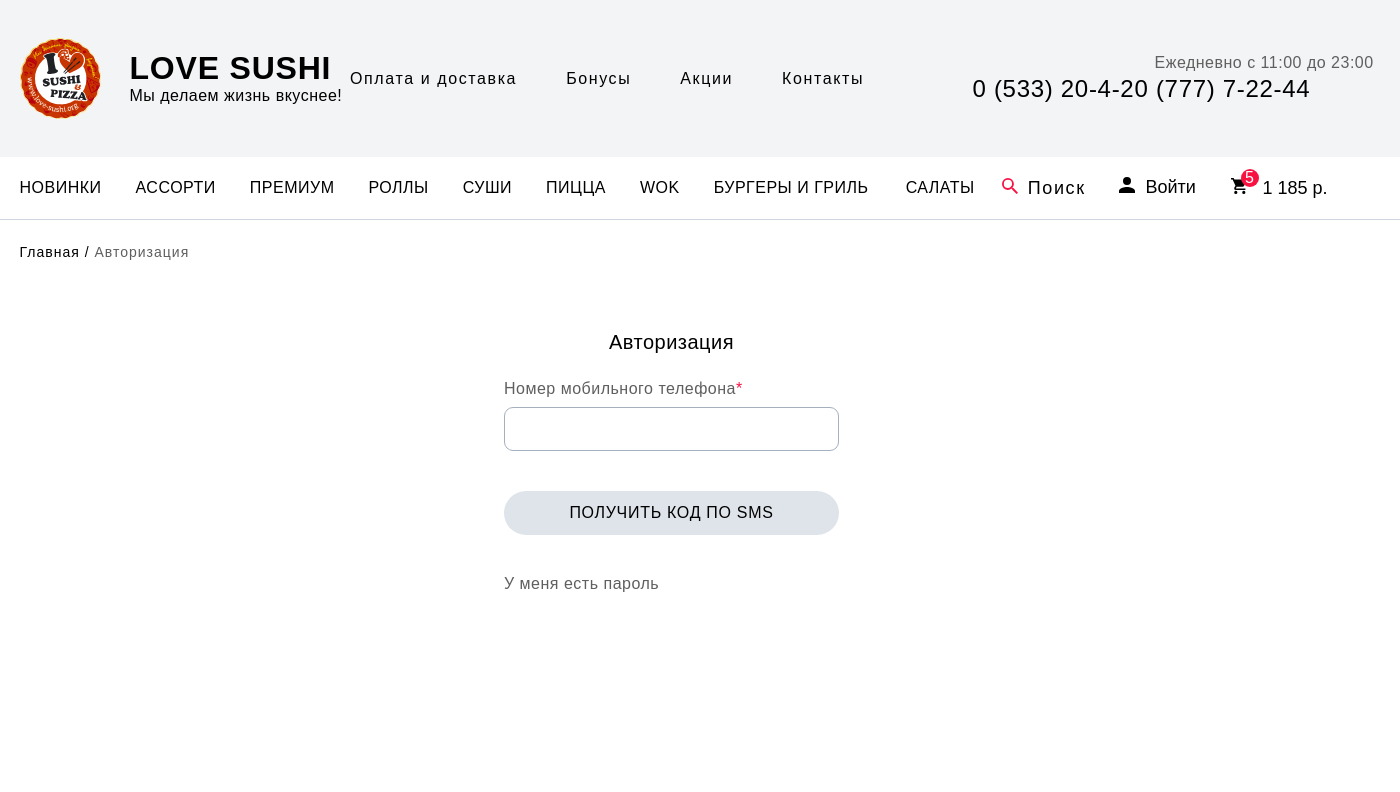
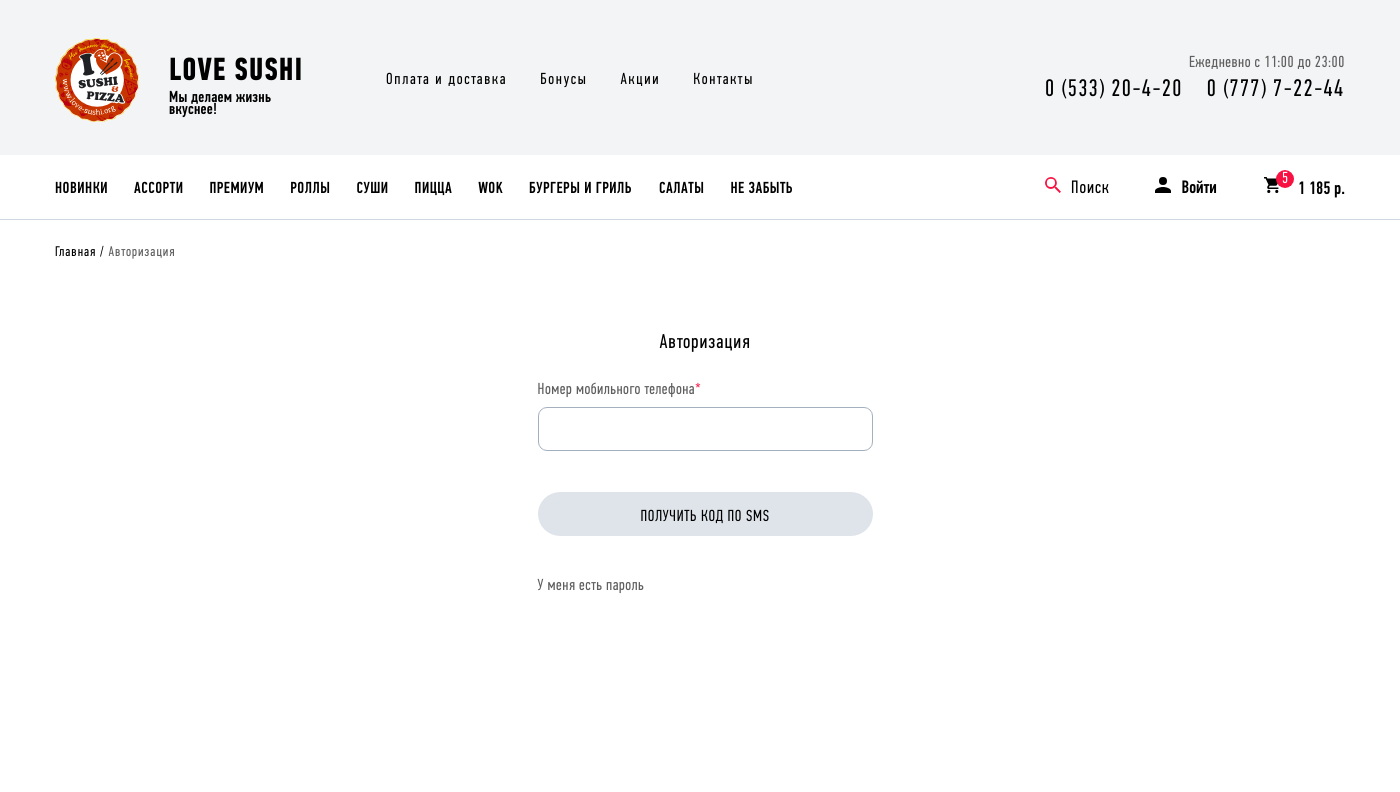
Before and after one commit to Vlad991/Sushi, a PHP site: page / in a window 1400 px wide. Shown: the top 792 px of the page. Run offline with PHP 8.4, Linux system fonts and the light colour scheme.

Commit message:
Add original fonts

```diff
--- a/css/main.css
+++ b/css/main.css
@@ -10,7 +10,22 @@
 
 @font-face {
     font-family: 'PF Din Text Comp Pro Medium';
-    src: url("../font/PF Din Text Comp Pro Medium.ttf");
+    src: url("../font/pfdintextcomppro-medium.ttf");
+}
+
+@font-face {
+    font-family: 'Century Gothic Bold';
+    src: url("../font/centurygothicbold.ttf");
+}
+
+@font-face {
+    font-family: 'SF UI Text Regular';
+    src: url("../font/sfuitextregular.otf");
+}
+
+@font-face {
+    font-family: 'SF UI Text Semibold';
+    src: url("../font/sfuitextsemibold.ttf");
 }
 
 html, body, div, span, applet, object, iframe, h1, h2, h3, h4, h5, h6, p, blockquote, pre, a, abbr, acronym, address, big, cite, code, del, dfn, em, img, ins, kbd, q, s, samp, small, strike, strong, sub, sup, tt, var, b, u, i, center, dl, dt, dd, ol, ul, li, fieldset, form, label, legend, table, caption, tbody, tfoot, thead, tr, th, td, article, aside, canvas, details, embed, figure, figcaption, footer, header, hgroup, menu, nav, output, ruby, section, summary, time, mark, audio, video {
@@ -22,7 +37,7 @@ html, body, div, span, applet, object, iframe, h1, h2, h3, h4, h5, h6, p, blockq
     vertical-align:baseline;
     list-style: none;
     text-decoration: none;
-    font-family: sans-serif;
+    font-family: "PF Din Text Comp Pro Regular";
 }
 
 /*.........................Main styles...........................................*/
@@ -36,7 +51,7 @@ html, body, div, span, applet, object, iframe, h1, h2, h3, h4, h5, h6, p, blockq
 }
 
 .container__fixed {
-    width: 1361px;
+    width: 1290px;
     margin: 0 auto;
 }
 
@@ -48,39 +63,42 @@ html, body, div, span, applet, object, iframe, h1, h2, h3, h4, h5, h6, p, blockq
 .header {
     background: #F3F4F6;
     padding: 38px 0;
+    height: 79px;
 }
 
 .header__logo {}
 
 .logo {
-    width: 330px;
+    width: 264px;
 }
 
 .logo__img {}
 
 .logo__title {
     width: 220px;
-    font-family: sans-serif;
-    padding: 12px 0;
+    padding: 15px 0 0;
+    margin-left: 30px;
 }
 
 .logo__heading {
-    /* font-family: "PF Din Text Comp Pro Bold"; */
+    font-family: "PF Din Text Comp Pro Bold", sans-serif;
     font-size: 32px;
     font-weight: bold;
-    letter-spacing: 0.8px;
+    letter-spacing: 1px;
+    line-height: 38px;
 }
 
 .logo__subheading {
-    /* font-family: "PF Din Text Comp Pro Medium"; */
+    font-family: "PF Din Text Comp Pro Medium", sans-serif;
     font-size: 16px;
-    letter-spacing: 0.5px;
+    letter-spacing: 0.2px;
+    line-height: 12px;
 }
 
 .header__menu {}
 
 .menu {
-    width: 514px;
+    width: 368px;
     height: 100%;
 }
 
@@ -89,17 +107,17 @@ html, body, div, span, applet, object, iframe, h1, h2, h3, h4, h5, h6, p, blockq
 .menu__link {
     display: block;
     height: 100%;
-    line-height: 81px;
+    line-height: 84px;
     font-size: 16px;
-    letter-spacing: 1.6px;
+    letter-spacing: 1.7px;
 }
 
 .header__contact {
-    margin-left: 105px;
+    margin-left: 183px;
 }
 
 .contact {
-    width: 411px;
+    width: 341px;
 }
 
 .contact::before {
@@ -113,12 +131,16 @@ html, body, div, span, applet, object, iframe, h1, h2, h3, h4, h5, h6, p, blockq
 
 .contact__item {
     font-size: 24px;
-    margin-left: 3px;
-    letter-spacing: 0.7px;
+    margin-left: 21px;
+    letter-spacing: 1.3px;
+}
+
+.contact__item_first {
+    margin-left: 41px;
 }
 
 .navigation {
-    height: 62px;
+    height: 64px;
     border-bottom: #CED6E0 1px solid;
     background: #fff;
 }
@@ -135,39 +157,35 @@ html, body, div, span, applet, object, iframe, h1, h2, h3, h4, h5, h6, p, blockq
 .link-search {}
 
 .menu_nav {
-    height: 62px;
+    height: 64px;
     width: 100%;
 }
 
 .menu__link_nav {
-    line-height: 62px;
+    line-height: 66px;
     letter-spacing: 0.5px;
-    /* font-family: "PF Din Text Comp Pro Medium"; */
-    font-family: sans-serif;
+    font-family: "PF Din Text Comp Pro Medium", sans-serif;
 }
 
-.menu__link_search {
+.search {
     width: 87px;
-    line-height: 62px;
+    line-height: 67px;
     font-size: 18px;
+    letter-spacing: 1px;
 }
 
-.menu__link_search::before {
+.search::before {
     content: url("../img/header/loupe.svg");
     display: inline-block;
     margin-right: 10px;
 }
 
 .menu__item_nav {
-    margin-left: 34px;
-}
-
-.menu__item_search {
-    margin-left: 27px;
+    margin-left: 26px;
 }
 
 .menu__link_burgers {
-    width: 158px;
+    width: 104px;
 }
 
 .menu__item_nav:first-child {
@@ -175,18 +193,17 @@ html, body, div, span, applet, object, iframe, h1, h2, h3, h4, h5, h6, p, blockq
 }
 
 .navigation__enter {
-    margin-right: 53px;
 }
 
 .enter {
-    width: 209px;
+    width: 300px;
 }
 
 .login {
-    /* font-family: "PF Din Text Comp Pro Medium"; */
+    font-family: "PF Din Text Comp Pro Medium", sans-serif;
     font-size: 18px;
-    line-height: 61px;
-    width: 81px;
+    line-height: 65px;
+    width: 87px;
 }
 
 .login::before {
@@ -200,8 +217,8 @@ html, body, div, span, applet, object, iframe, h1, h2, h3, h4, h5, h6, p, blockq
 }
 
 .basket {
-    width: 97px;
-    padding: 21px 0;
+    width: 81px;
+    padding: 22px 0;
 }
 
 .basket__img {}
@@ -220,13 +237,13 @@ html, body, div, span, applet, object, iframe, h1, h2, h3, h4, h5, h6, p, blockq
     text-align: center;
     color: #fff;
     position: absolute;
-    top: -9px;
-    right: -12px;
+    top: -7px;
+    right: -14px;
     z-index: 100;
 }
 
 .basket__amount {
-    /* font-family: "PF Din Text Comp Pro Medium"; */
+    font-family: "PF Din Text Comp Pro Medium", sans-serif;
     font-size: 18px;
 }
 
@@ -237,10 +254,13 @@ html, body, div, span, applet, object, iframe, h1, h2, h3, h4, h5, h6, p, blockq
     top: 0;
 }
 
-.email-not-found {background: #F2DEDE;height: 45px;display: none;}
+.email-not-found {
+    background: #F2DEDE;height: 45px;
+    display: none;
+}
 
 .email-not-found__message {
-    /* font-family: "PF Din Text Comp Pro Regular"; */
+    font-family: "PF Din Text Comp Pro Regular", sans-serif;
     color: #5F5F5F;
     line-height: 45px;
 }
@@ -259,7 +279,7 @@ html, body, div, span, applet, object, iframe, h1, h2, h3, h4, h5, h6, p, blockq
 }
 
 .new-password-sended__message {
-    /* font-family: "PF Din Text Comp Pro Regular"; */
+    font-family: "PF Din Text Comp Pro Regular", sans-serif;
     color: #5F5F5F;
     line-height: 45px;
 }
@@ -270,16 +290,19 @@ html, body, div, span, applet, object, iframe, h1, h2, h3, h4, h5, h6, p, blockq
     margin-top: 24px;
 }
 
-.location {font-size: 14px;letter-spacing: 1px;}
+.location {
+    font-size: 14px;
+    letter-spacing: 1px;
+}
 
 .location__main {
-    /* font-family: "PF Din Text Comp Pro Regular"; */
+     font-family: "PF Din Text Comp Pro Regular", sans-serif;
 }
 
 .location__slash {}
 
 .location__sub {
-    /* font-family: "PF Din Text Comp Pro Regular"; */
+    font-family: "PF Din Text Comp Pro Regular", sans-serif;
     color: #5F5F5F;
 }
 
@@ -288,7 +311,7 @@ html, body, div, span, applet, object, iframe, h1, h2, h3, h4, h5, h6, p, blockq
 
 .container__authorization {
     position: absolute;
-    left: 36%;
+    left: 38.4%;
     top: 331px;
 }
 
@@ -311,9 +334,9 @@ html, body, div, span, applet, object, iframe, h1, h2, h3, h4, h5, h6, p, blockq
 
 .authorization__header {
     text-align: center;
-    /* font-family: "PF Din Text Comp Pro Regular"; */
+    font-family: "PF Din Text Comp Pro Regular", sans-serif;
     font-size: 20px;
-    letter-spacing: 0.5px;
+    letter-spacing: 1px;
 }
 
 .authorization__number {margin-top: 26px;}
@@ -321,11 +344,11 @@ html, body, div, span, applet, object, iframe, h1, h2, h3, h4, h5, h6, p, blockq
 .number {}
 
 .number__title {
-    /* font-family: "PF Din Text Comp Pro Regular"; */
+    font-family: "PF Din Text Comp Pro Regular", sans-serif;
     font-size: 16px;
     color: #5F5F5F;
     letter-spacing: 0.5px;
-    margin-bottom: 9px;
+    margin-bottom: 7px;
 }
 
 .number__title::after {
@@ -343,12 +366,12 @@ html, body, div, span, applet, object, iframe, h1, h2, h3, h4, h5, h6, p, blockq
     border: #A4B0BE 1px solid;
     border-radius: 9px;
     padding: 9px 13px;
-    /* font-family: "PF Din Text Comp Pro Medium"; */
+    font-family: "PF Din Text Comp Pro Medium", sans-serif;
     font-size: 20px;
 }
 
 .authorization__sms-button {
-    margin: 40px 0;
+    margin: 41px 0;
 }
 
 .button {
@@ -358,14 +381,15 @@ html, body, div, span, applet, object, iframe, h1, h2, h3, h4, h5, h6, p, blockq
     border-radius: 22px;
     background: #DFE4EA;
     border: none;
-    /* font-family: "PF Din Text Comp Pro Regular"; */
+    font-family: "PF Din Text Comp Pro Regular", sans-serif;
     font-size: 16px;
     letter-spacing: 0.7px;
     text-transform: uppercase;
+    line-height: 48px;
 }
 
 .authorization__footer {
-    /* font-family: "PF Din Text Comp Pro Regular"; */
+    font-family: "PF Din Text Comp Pro Regular", sans-serif;
     color: #5F5F5F;
     letter-spacing: 0.5px;
 }
@@ -378,7 +402,7 @@ html, body, div, span, applet, object, iframe, h1, h2, h3, h4, h5, h6, p, blockq
 
 .password__title {
     margin-top: 20px;
-    /* font-family: "PF Din Text Comp Pro Regular"; */
+    font-family: "PF Din Text Comp Pro Regular", sans-serif;
     color: #5F5F5F;
     letter-spacing: 0.5px;
 }
@@ -390,7 +414,7 @@ html, body, div, span, applet, object, iframe, h1, h2, h3, h4, h5, h6, p, blockq
 .password__forgot {
     display: block;
     margin-top: 11px;
-    /* font-family: "PF Din Text Comp Pro Regular"; */
+    font-family: "PF Din Text Comp Pro Regular", sans-serif;
     color: #F81242;
     letter-spacing: 0.5px;
 }
@@ -400,8 +424,8 @@ html, body, div, span, applet, object, iframe, h1, h2, h3, h4, h5, h6, p, blockq
 }
 
 .authorization__text {
-    margin: 21px 0 4px;
-    /* font-family: "PF Din Text Comp Pro Regular"; */
+    margin: 21px 0 28px;
+    font-family: "PF Din Text Comp Pro Regular", sans-serif;
     color: #5F5F5F;
     line-height: 24px;
     letter-spacing: 0.5px;
@@ -412,15 +436,15 @@ html, body, div, span, applet, object, iframe, h1, h2, h3, h4, h5, h6, p, blockq
 .email {}
 
 .email__title {
-    /* font-family: "PF Din Text Comp Pro Regular"; */
+    font-family: "PF Din Text Comp Pro Regular", sans-serif;
     color: #5F5F5F;
     letter-spacing: 0.5px;
 }
 
 .email__input {
-    margin: 9px 0;
+    margin: 7px 0;
 }
 
 .authorization__continue-button {
-    margin-top: 31px;
+    margin-top: 32px;
 }
--- a/index.html
+++ b/index.html
@@ -46,8 +46,8 @@
                 </ul>
             </nav>
             <div class="contact header__contact">
-                <a class="contact__item" href="tel:053320420">0 (533) 20-4-20</a>
-                <a class="contact__item" href="tel:77772244">(777) 7-22-44</a>
+                <a class="contact__item contact__item_first" href="tel:053320420">0 (533) 20-4-20</a>
+                <a class="contact__item" href="tel:77772244">0 (777) 7-22-44</a>
             </div>
         </div>
     </header>
@@ -66,11 +66,12 @@
                     <li class="menu__item menu__item_nav"><a href=""
                                                                                 class="menu__link menu__link_burgers menu__link_nav">БУРГЕРЫ И ГРИЛЬ</a></li>
                     <li class="menu__item menu__item_nav"><a href="" class="menu__link menu__link_nav">САЛАТЫ</a></li>
-                    <li class="menu__item menu__item_search"><a href="" class="menu__link menu__link_search">Поиск
-                    </a></li>
+                    <li
+                            class="menu__item menu__item_nav"><a href="" class="menu__link menu__link_nav">НЕ ЗАБЫТЬ</a></li>
                 </ul>
             </nav>
             <div class="enter navigation__enter layout">
+                <a href="" class="search">Поиск</a>
                 <a href="#" class="login">Войти</a>
                 <a href="#" class="basket layout">
                     <div class="basket__img-wrap">
```
Also changed, not shown: font/centurygothicbold.ttf (added), font/pfdintextcomppro-medium.ttf (renamed from font/PF Din Text Comp Pro Medium.ttf), font/sfuitextregular.otf (added), font/sfuitextsemibold.ttf (added), img/psd/0107.jpg, img/psd/0108.jpg, img/psd/0108.jpg.svg (deleted), img/psd/0109.jpg, img/psd/0110.jpg (added).
